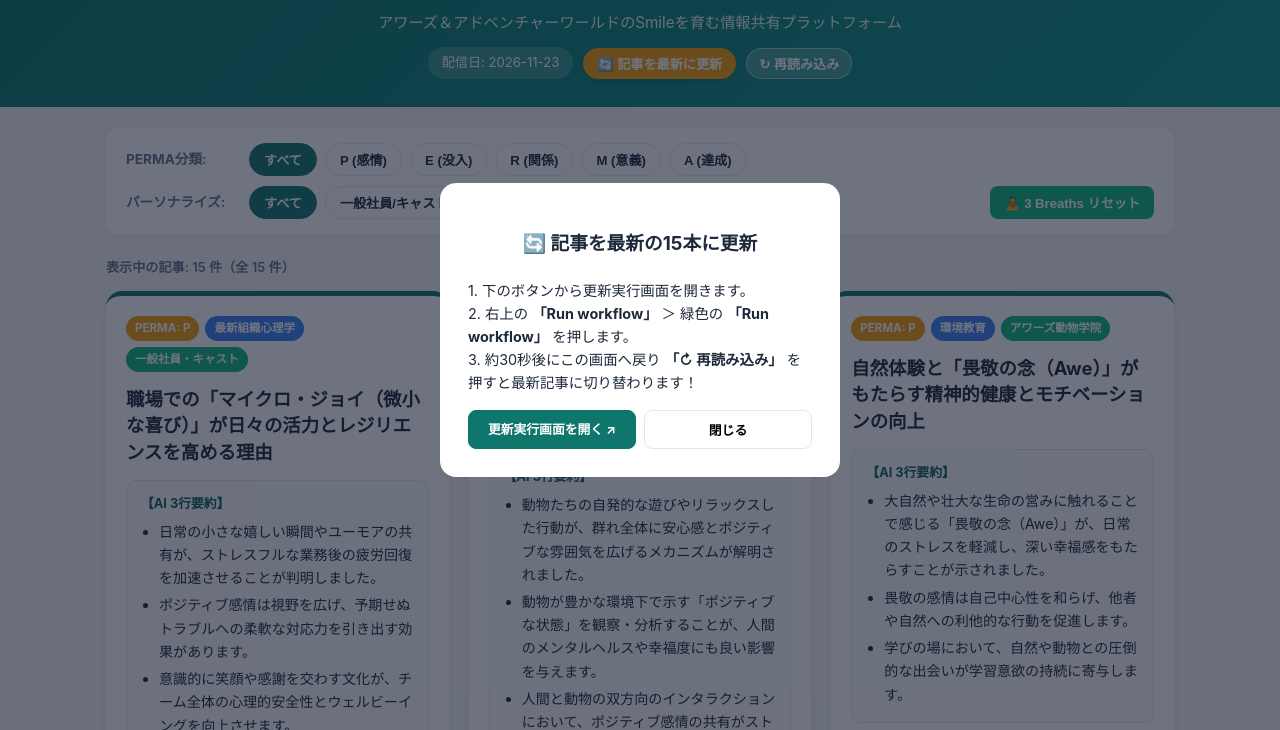
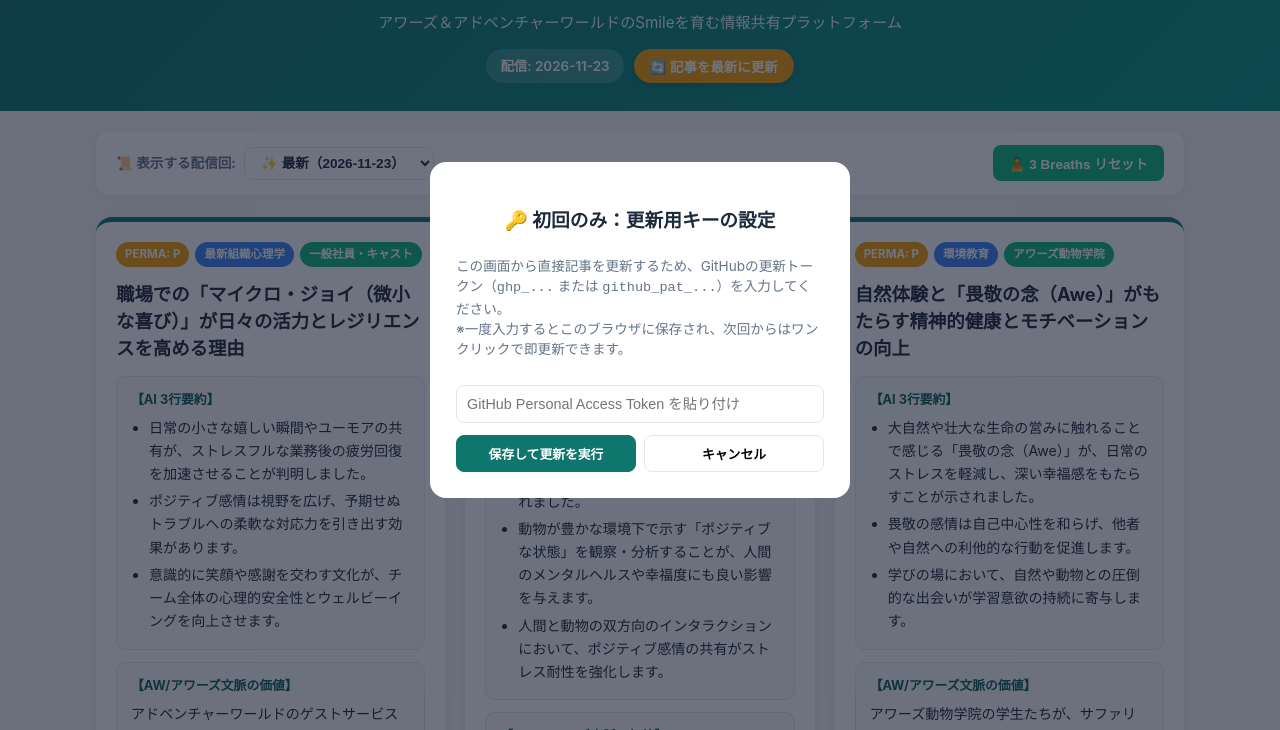
Before and after one commit to masarufuruya-png/wellbeing-news, a plain HTML site: page index.html in a window 1280 px wide. Both pictures are taken after a click on the button "🔄 記事を最新に更新". Shown: the part 70-800 px from the top of the page. Drawn offline with Linux system fonts and the light colour scheme.

Commit message:
Update index.html

```diff
--- a/index.html
+++ b/index.html
@@ -27,12 +27,11 @@
       color: #fff;
       padding: 28px 20px;
       text-align: center;
-      position: relative;
     }
     header h1 { margin: 0 0 6px; font-size: 1.75rem; letter-spacing: 0.02em; }
     header p { margin: 0; opacity: 0.92; font-size: 0.95rem; }
     .header-controls {
-      margin-top: 12px;
+      margin-top: 14px;
       display: flex;
       justify-content: center;
       align-items: center;
@@ -41,83 +40,76 @@
     }
     .date-badge {
       background: rgba(255,255,255,0.18);
-      padding: 5px 14px;
+      padding: 6px 14px;
       border-radius: 999px;
-      font-size: 0.82rem;
+      font-size: 0.84rem;
+      font-weight: 600;
     }
     .update-btn {
       background: #f59e0b;
       color: #fff;
       border: none;
-      padding: 6px 14px;
+      padding: 7px 16px;
       border-radius: 999px;
-      font-size: 0.82rem;
+      font-size: 0.84rem;
       font-weight: 700;
       cursor: pointer;
-      text-decoration: none;
-      display: inline-flex;
-      align-items: center;
-      gap: 4px;
-      box-shadow: 0 2px 6px rgba(0,0,0,0.15);
-      transition: transform 0.1s, background 0.15s;
+      box-shadow: 0 2px 6px rgba(0,0,0,0.18);
+      transition: background 0.15s, transform 0.1s;
     }
     .update-btn:hover { background: #d97706; transform: translateY(-1px); }
-    .reload-btn {
-      background: rgba(255,255,255,0.22);
-      color: #fff;
-      border: 1px solid rgba(255,255,255,0.4);
-      padding: 5px 12px;
-      border-radius: 999px;
-      font-size: 0.82rem;
-      font-weight: 600;
-      cursor: pointer;
-    }
-    .reload-btn:hover { background: rgba(255,255,255,0.32); }
-    .container { max-width: 1100px; margin: 20px auto 48px; padding: 0 16px; }
-    .filter-panel {
+    .update-btn:disabled { background: #94a3b8; cursor: not-allowed; transform: none; }
+    .container { max-width: 1120px; margin: 20px auto 48px; padding: 0 16px; }
+    .toolbar {
       background: var(--card);
       border-radius: 14px;
-      padding: 16px 20px;
+      padding: 14px 20px;
       box-shadow: 0 2px 10px rgba(0,0,0,0.04);
       margin-bottom: 22px;
-    }
-    .filter-row {
       display: flex;
       flex-wrap: wrap;
       align-items: center;
+      justify-content: space-between;
+      gap: 12px;
+    }
+    .history-box {
+      display: flex;
+      align-items: center;
       gap: 8px;
-      margin-bottom: 10px;
+      flex-wrap: wrap;
     }
-    .filter-row:last-child { margin-bottom: 0; }
-    .filter-label { font-weight: 700; font-size: 0.85rem; min-width: 115px; color: var(--muted); }
-    .chip {
+    .history-label { font-weight: 700; font-size: 0.85rem; color: var(--muted); }
+    select {
+      padding: 7px 12px;
+      border-radius: 8px;
       border: 1px solid var(--border);
+      font-size: 0.85rem;
+      font-weight: 600;
+      color: var(--text);
       background: #fff;
-      color: var(--text);
-      padding: 6px 14px;
-      border-radius: 999px;
-      font-size: 0.82rem;
-      font-weight: 600;
       cursor: pointer;
-      transition: all 0.15s;
     }
-    .chip.active { background: var(--primary); color: #fff; border-color: var(--primary); }
     .breath-btn {
-      margin-left: auto;
       background: #10b981;
       color: #fff;
       border: none;
-      padding: 7px 14px;
+      padding: 8px 16px;
       border-radius: 8px;
       font-weight: 700;
-      font-size: 0.82rem;
+      font-size: 0.84rem;
       cursor: pointer;
     }
-    .count-info {
-      font-size: 0.82rem;
-      color: var(--muted);
-      margin-bottom: 12px;
+    .status-banner {
+      display: none;
+      background: #fef3c7;
+      border: 1px solid #f59e0b;
+      color: #92400e;
+      padding: 12px 16px;
+      border-radius: 10px;
+      margin-bottom: 18px;
+      font-size: 0.88rem;
       font-weight: 600;
+      text-align: center;
     }
     .grid {
       display: grid;
@@ -181,10 +173,19 @@
     }
     .modal-inner {
       background: #fff;
-      padding: 28px;
+      padding: 26px;
       border-radius: 16px;
-      max-width: 400px;
+      max-width: 420px;
+      width: 90%;
       text-align: center;
+    }
+    .token-input {
+      width: 100%;
+      padding: 10px;
+      margin: 12px 0;
+      border: 1px solid var(--border);
+      border-radius: 8px;
+      font-size: 0.9rem;
     }
   </style>
 </head>
@@ -194,33 +195,22 @@
     <p>アワーズ＆アドベンチャーワールドのSmileを育む情報共有プラットフォーム</p>
     <div class="header-controls">
       <div class="date-badge" id="newsDate">読み込み中...</div>
-      <button class="update-btn" onclick="openUpdateGuide()">🔄 記事を最新に更新</button>
-      <button class="reload-btn" onclick="loadNews()">↻ 再読み込み</button>
+      <button class="update-btn" id="directUpdateBtn" onclick="triggerDirectUpdate()">🔄 記事を最新に更新</button>
     </div>
   </header>
 
   <div class="container">
-    <div class="filter-panel">
-      <div class="filter-row" id="permaFilters">
-        <span class="filter-label">PERMA分類:</span>
-        <button class="chip active" data-perma="ALL">すべて</button>
-        <button class="chip" data-perma="P">P (感情)</button>
-        <button class="chip" data-perma="E">E (没入)</button>
-        <button class="chip" data-perma="R">R (関係)</button>
-        <button class="chip" data-perma="M">M (意義)</button>
-        <button class="chip" data-perma="A">A (達成)</button>
+    <div class="toolbar">
+      <div class="history-box">
+        <span class="history-label">📜 表示する配信回:</span>
+        <select id="historySelect" onchange="changeEdition()">
+          <option value="latest">最新の記事（現在）</option>
+        </select>
       </div>
-      <div class="filter-row" id="targetFilters">
-        <span class="filter-label">パーソナライズ:</span>
-        <button class="chip active" data-target="ALL">すべて</button>
-        <button class="chip" data-target="一般社員・キャスト">一般社員/キャスト</button>
-        <button class="chip" data-target="Well-being lab">Well-being lab</button>
-        <button class="chip" data-target="アワーズ動物学院">アワーズ動物学院</button>
-        <button class="breath-btn" onclick="openBreath()">🧘 3 Breaths リセット</button>
-      </div>
+      <button class="breath-btn" onclick="openBreath()">🧘 3 Breaths リセット</button>
     </div>
 
-    <div class="count-info" id="countInfo"></div>
+    <div class="status-banner" id="statusBanner"></div>
     <div class="grid" id="newsGrid"></div>
   </div>
 
@@ -233,58 +223,73 @@
     </div>
   </div>
 
-  <!-- 手動更新ガイドモーダル -->
-  <div class="modal" id="updateModal" onclick="closeUpdateGuide()">
+  <!-- 初回トークン登録モーダル -->
+  <div class="modal" id="tokenModal" onclick="closeTokenModal()">
     <div class="modal-inner" onclick="event.stopPropagation()">
-      <h3>🔄 記事を最新の15本に更新</h3>
-      <p style="font-size:0.9rem; text-align:left; line-height:1.6;">
-        1. 下のボタンから更新実行画面を開きます。<br>
-        2. 右上の <strong>「Run workflow」</strong> ＞ 緑色の <strong>「Run workflow」</strong> を押します。<br>
-        3. 約30秒後にこの画面へ戻り <strong>「↻ 再読み込み」</strong> を押すと最新記事に切り替わります！
+      <h3>🔑 初回のみ：更新用キーの設定</h3>
+      <p style="font-size:0.85rem; text-align:left; color:var(--muted); line-height:1.5;">
+        この画面から直接記事を更新するため、GitHubの更新トークン（<code>ghp_...</code> または <code>github_pat_...</code>）を入力してください。<br>
+        ※一度入力するとこのブラウザに保存され、次回からはワンクリックで即更新できます。
       </p>
-      <div style="display:flex; gap:8px; margin-top:16px;">
-        <a class="btn btn-primary" style="text-decoration:none; display:flex; align-items:center; justify-content:center;" href="https://github.com/masarufuruya-png/wellbeing-news/actions/workflows/daily_news.yml" target="_blank" rel="noopener">更新実行画面を開く ↗</a>
-        <button class="btn" onclick="closeUpdateGuide()">閉じる</button>
+      <input type="password" id="tokenInput" class="token-input" placeholder="GitHub Personal Access Token を貼り付け" />
+      <div style="display:flex; gap:8px;">
+        <button class="btn btn-primary" onclick="saveTokenAndRun()">保存して更新を実行</button>
+        <button class="btn" onclick="closeTokenModal()">キャンセル</button>
       </div>
     </div>
   </div>
 
   <script>
-    let allArticles = [];
-    let selectedPerma = "ALL";
-    let selectedTarget = "ALL";
+    const OWNER = "masarufuruya-png";
+    const REPO = "wellbeing-news";
+    const WORKFLOW = "daily_news.yml";
+
+    let rawData = null;
+    let currentArticles = [];
 
     async function loadNews() {
       try {
-        document.getElementById("newsDate").textContent = "読み込み中...";
         const res = await fetch("./news.json?t=" + Date.now());
-        const data = await res.json();
-        document.getElementById("newsDate").textContent = "配信日: " + (data.date || "最新");
-        allArticles = data.articles || [];
-        renderArticles();
+        rawData = await res.json();
+        buildHistorySelect();
+        showEdition("latest");
       } catch (e) {
-        document.getElementById("newsDate").textContent = "最新ニュースを取得できませんでした";
+        document.getElementById("newsDate").textContent = "ニュースを読み込めませんでした";
       }
+    }
+
+    function buildHistorySelect() {
+      const sel = document.getElementById("historySelect");
+      const currentLabel = rawData.updated_at || rawData.date || "最新";
+      sel.innerHTML = `<option value="latest">✨ 最新（${currentLabel}）</option>`;
+      (rawData.history || []).forEach((item, idx) => {
+        const opt = document.createElement("option");
+        opt.value = String(idx);
+        opt.textContent = `📁 過去記事（${item.label}）`;
+        sel.appendChild(opt);
+      });
+    }
+
+    function changeEdition() {
+      const val = document.getElementById("historySelect").value;
+      showEdition(val);
+    }
+
+    function showEdition(val) {
+      if (val === "latest") {
+        currentArticles = rawData.articles || [];
+        document.getElementById("newsDate").textContent = "配信: " + (rawData.updated_at || rawData.date || "最新");
+      } else {
+        const item = rawData.history[Number(val)];
+        currentArticles = item.articles || [];
+        document.getElementById("newsDate").textContent = "過去アーカイブ: " + item.label;
+      }
+      renderArticles();
     }
 
     function renderArticles() {
       const grid = document.getElementById("newsGrid");
-      const filtered = allArticles.filter(a => {
-        const matchP = selectedPerma === "ALL" || a.perma === selectedPerma;
-        const matchT = selectedTarget === "ALL" || (a.target && a.target.includes(selectedTarget));
-        return matchP && matchT;
-      });
-
-      document.getElementById("countInfo").textContent = `表示中の記事: ${filtered.length} 件（全 ${allArticles.length} 件）`;
-
-      if (filtered.length === 0) {
-        grid.innerHTML = "<p>該当する記事がありません。「すべて」を選択してください。</p>";
-        return;
-      }
-
-      grid.innerHTML = filtered.map((a) => {
-        const originalIdx = allArticles.indexOf(a);
-        return `
+      grid.innerHTML = currentArticles.map((a, idx) => `
         <article class="card">
           <div class="badges">
             <span class="badge b-perma">PERMA: ${a.perma}</span>
@@ -310,42 +315,102 @@
             <div>${a.question}</div>
           </div>
           <div class="actions">
-            <button class="btn" onclick="copyTunag(${originalIdx})">📋 TUNAG用にコピー</button>
+            <button class="btn" onclick="copyTunag(${idx})">📋 TUNAG用にコピー</button>
             <button class="btn btn-primary" onclick="this.textContent='👍 学習済み！'">👍 役立った</button>
           </div>
         </article>
-      `}).join("");
+      `).join("");
     }
 
     function copyTunag(idx) {
-      const a = allArticles[idx];
+      const a = currentArticles[idx];
       const text = `【今日のWell-being Morning News】\n■ ${a.title}（${a.category}）\n${(a.summary || []).map(s => "・" + s).join("\n")}\n\n【アワーズでの実践ヒント】\n${a.aw_value}\n\n【今日の問いかけ】\n${a.question}`;
       navigator.clipboard.writeText(text);
       alert("TUNAG投稿用にコピーしました！");
     }
 
-    document.querySelectorAll("#permaFilters .chip").forEach(btn => {
-      btn.addEventListener("click", () => {
-        document.querySelectorAll("#permaFilters .chip").forEach(b => b.classList.remove("active"));
-        btn.classList.add("active");
-        selectedPerma = btn.dataset.perma;
-        renderArticles();
-      });
-    });
+    async function triggerDirectUpdate() {
+      const token = localStorage.getItem("gh_news_token");
+      if (!token) {
+        document.getElementById("tokenModal").style.display = "flex";
+        return;
+      }
 
-    document.querySelectorAll("#targetFilters .chip").forEach(btn => {
-      btn.addEventListener("click", () => {
-        document.querySelectorAll("#targetFilters .chip").forEach(b => b.classList.remove("active"));
-        btn.classList.add("active");
-        selectedTarget = btn.dataset.target;
-        renderArticles();
-      });
-    });
+      const btn = document.getElementById("directUpdateBtn");
+      const banner = document.getElementById("statusBanner");
+      const beforeStamp = rawData ? (rawData.updated_at || "") : "";
 
+      btn.disabled = true;
+      btn.textContent = "⏳ AIが最新記事を生成中...";
+      banner.style.display = "block";
+      banner.textContent = "🤖 AIが新しい3記事を生成しています（約40秒後に自動で画面が切り替わります。更新前の記事は自動で履歴に保存されます）...";
+
+      try {
+        const res = await fetch(`https://api.github.com/repos/${OWNER}/${REPO}/actions/workflows/${WORKFLOW}/dispatches`, {
+          method: "POST",
+          headers: {
+            "Authorization": `Bearer ${token}`,
+            "Accept": "application/vnd.github+json",
+            "Content-Type": "application/json"
+          },
+          body: JSON.stringify({ ref: "main" })
+        });
+
+        if (!res.ok) {
+          localStorage.removeItem("gh_news_token");
+          throw new Error("認証エラー（トークンを再設定してください）");
+        }
+
+        // 新しい記事が反映されるまで自動ポーリング（最大90秒）
+        let tries = 0;
+        const timer = setInterval(async () => {
+          tries++;
+          try {
+            const check = await fetch("./news.json?t=" + Date.now());
+            const latest = await check.json();
+            if (latest.updated_at && latest.updated_at !== beforeStamp) {
+              clearInterval(timer);
+              rawData = latest;
+              buildHistorySelect();
+              showEdition("latest");
+              btn.disabled = false;
+              btn.textContent = "🔄 記事を最新に更新";
+              banner.style.background = "#d1fae5";
+              banner.style.borderColor = "#10b981";
+              banner.style.color = "#065f46";
+              banner.textContent = "✅ 新しい3記事に更新されました！過去の記事は上のプルダウンからいつでも見られます。";
+              setTimeout(() => { banner.style.display = "none"; }, 8000);
+            }
+          } catch (e) {}
+
+          if (tries >= 18) {
+            clearInterval(timer);
+            btn.disabled = false;
+            btn.textContent = "🔄 記事を最新に更新";
+            banner.textContent = "反映に少し時間がかかっています。数秒後にブラウザを再読み込みしてください。";
+          }
+        }, 5000);
+
+      } catch (err) {
+        btn.disabled = false;
+        btn.textContent = "🔄 記事を最新に更新";
+        banner.style.display = "none";
+        alert(err.message);
+        document.getElementById("tokenModal").style.display = "flex";
+      }
+    }
+
+    function saveTokenAndRun() {
+      const val = document.getElementById("tokenInput").value.trim();
+      if (!val) return;
+      localStorage.setItem("gh_news_token", val);
+      closeTokenModal();
+      triggerDirectUpdate();
+    }
+
+    function closeTokenModal() { document.getElementById("tokenModal").style.display = "none"; }
     function openBreath() { document.getElementById("breathModal").style.display = "flex"; }
     function closeBreath() { document.getElementById("breathModal").style.display = "none"; }
-    function openUpdateGuide() { document.getElementById("updateModal").style.display = "flex"; }
-    function closeUpdateGuide() { document.getElementById("updateModal").style.display = "none"; }
 
     loadNews();
   </script>
```
